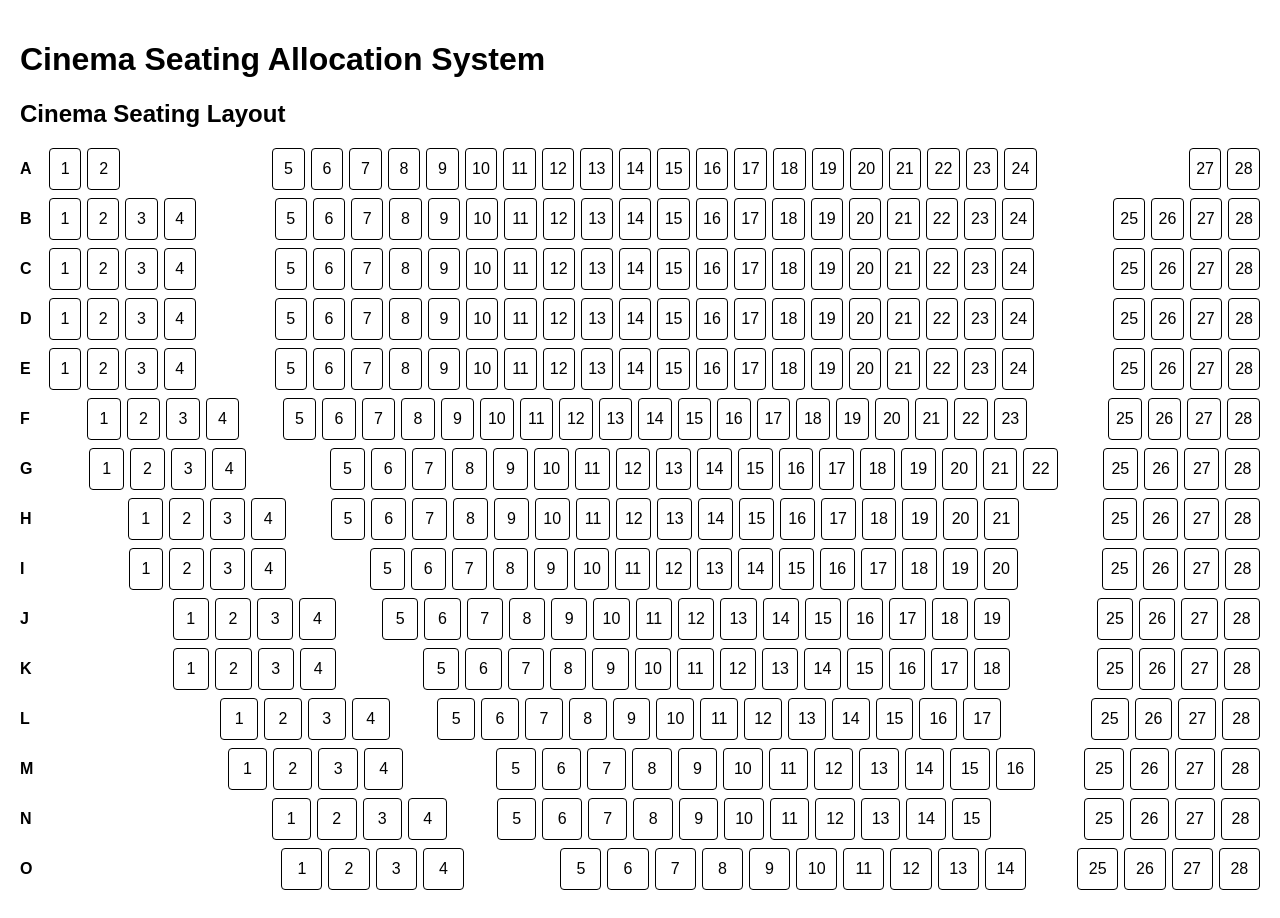
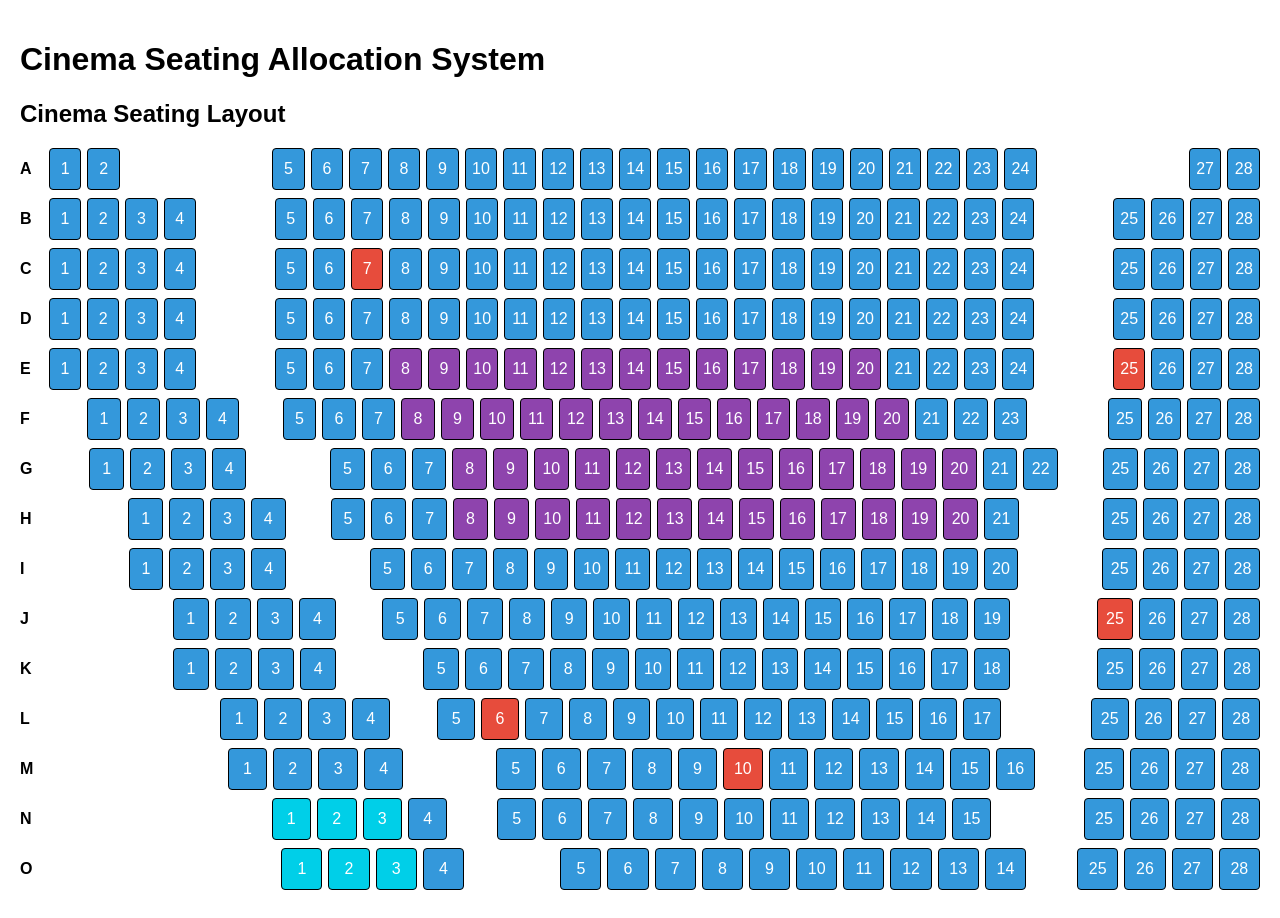
Before and after one commit to ujjwal-27/cinema-seating-system, a React (Vite) app: page / in a window 1280 px wide. Built offline with nearby package versions, Linux system fonts and the light colour scheme.

Commit message:
implement color to seat

```diff
--- a/src/components/SeatGrid.tsx
+++ b/src/components/SeatGrid.tsx
@@ -1,7 +1,37 @@
-import { rowConfiguration } from "../data/cinemaLayout";
+import {
+    rowConfiguration,
+    seatMap,
+} from "../data/cinemaLayout";
+
+import {
+    SeatStatus,
+    SeatType,
+} from "../models/Seat";
 
 function SeatGrid() {
     const rows = Object.keys(rowConfiguration);
+
+    const getSeatColor = (seatId: string) => {
+        const seat = seatMap.get(seatId);
+
+        if (!seat) {
+            return "#ffffff";
+        }
+
+        if (seat.status === SeatStatus.BROKEN) {
+            return "#e74c3c";
+        }
+
+        if (seat.type === SeatType.ACCESSIBILITY) {
+            return "#00cfe8";
+        }
+
+        if (seat.type === SeatType.VIP) {
+            return "#8e44ad";
+        }
+
+        return "#3498db";
+    };
 
     return (
         <div>
@@ -43,6 +73,12 @@ function SeatGrid() {
                                     display: "flex",
                                     justifyContent: "center",
                                     alignItems: "center",
+
+                                    backgroundColor: getSeatColor(
+                                        `${row}${seatNumber}`
+                                    ),
+
+                                    color: "white",
                                 }}
                             >
                                 {seatNumber}
--- a/src/data/cinemaLayout.ts
+++ b/src/data/cinemaLayout.ts
@@ -227,4 +227,8 @@ export function generateCinemaLayout(): Seat[] {
 
 export const cinemaSeats = generateCinemaLayout();
 
+export const seatMap = new Map(
+    cinemaSeats.map((seat) => [seat.id, seat])
+);
+
 export { rowConfiguration };
```
Lines whose indentation alone changed are shown as unchanged.
